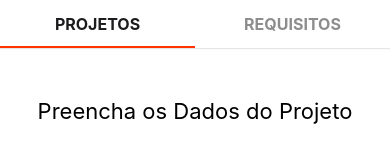
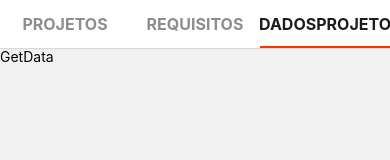
Before and after one commit to RodrigoBJJ94/projeto-integrador-nove-parte-um-faculdade-react-native, a React Native app: screen /DadosProjeto in a window 390 px wide. Shown: the top 160 px of the page. Built offline with nearby package versions, Linux system fonts and the light colour scheme.

Commit message:
Version 1.07

```diff
--- a/package.json
+++ b/package.json
@@ -10,6 +10,7 @@
     "lint": "eslint ."
   },
   "dependencies": {
+    "@react-native-async-storage/async-storage": "^1.17.3",
     "@react-native-community/datetimepicker": "^5.1.0",
     "@react-navigation/material-top-tabs": "^6.1.1",
     "@react-navigation/native": "^6.0.8",
--- a/src/App.js
+++ b/src/App.js
@@ -4,6 +4,7 @@ import { NavigationContainer } from "@react-navigation/native";
 import { createMaterialTopTabNavigator } from "@react-navigation/material-top-tabs";
 import Projetos from "./screens/Projetos/Projetos/Projetos";
 import Requisitos from "./screens/Requisitos/Requisitos/Requisitos";
+import DadosProjeto from "./screens/DadosProjeto/DadosProjeto";
 import { navigationStyle } from "./NavigationStyles";
 import Styles from "./Styles";
 
@@ -16,6 +17,7 @@ export default function App() {
         <Tab.Navigator initialRouteName="Projetos" screenOptions={navigationStyle}>
           <Tab.Screen name="Projetos" component={Projetos} />
           <Tab.Screen name="Requisitos" component={Requisitos} />
+          <Tab.Screen name="DadosProjeto" component={DadosProjeto} />
         </Tab.Navigator>
       </NavigationContainer>
     </View>
--- /dev/null
+++ b/src/screens/DadosProjeto/DadosProjeto.js
@@ -0,0 +1,19 @@
+import React from "react";
+import { View, Text, TouchableOpacity } from "react-native";
+import AsyncStorage from '@react-native-async-storage/async-storage';
+
+export default function DadosProjeto() {
+    const getData = async (key) => {
+        const value = await AsyncStorage.getItem(key)
+        console.log(value)
+    }
+
+    return (
+        <View>
+           <TouchableOpacity onPress={getData}>
+               <Text>GetData</Text>
+           </TouchableOpacity>
+
+        </View>
+    );
+};
--- a/src/screens/Projetos/Projetos/Projetos.js
+++ b/src/screens/Projetos/Projetos/Projetos.js
@@ -8,8 +8,8 @@ import EndDate from "../EndDate/EndDate";
 import SendData from "../SendData/SendData";
 import Styles from "./Styles";
 
-export default function Projetos() {
-    const [projectName, setProjectName] = useState("");
+export default function Projetos({ navigation }) {
+    const [projectName, setProjectName] = useState(null);
 
     return (
         <View style={Styles.mainView}>
@@ -18,7 +18,7 @@ export default function Projetos() {
             <Input setProjectName={setProjectName} />
             <StartDate />
             <EndDate />
-            <SendData projectName={projectName} />
+            <SendData projectName={projectName} setProjectName={setProjectName} />
         </View>
     );
 };
--- a/src/screens/Projetos/SendData/SendData.js
+++ b/src/screens/Projetos/SendData/SendData.js
@@ -1,8 +1,9 @@
 import React from "react";
 import { View, TouchableOpacity, Text, Alert } from "react-native";
+import AsyncStorage from '@react-native-async-storage/async-storage';
 import Styles from "./Styles";
 
-export default function SendData({ projectName }) {
+export default function SendData({ projectName, setProjectName }) {
     function sendData() {
         if (projectName === "") {
             Alert.alert("Favor preencha os dados do projeto!");
@@ -11,9 +12,15 @@ export default function SendData({ projectName }) {
         };
     };
 
+    const storeData = (key, value) => {
+        AsyncStorage.setItem(key, value)
+    }
+
+
+
     return (
         <View style={Styles.viewSend}>
-            <TouchableOpacity onPress={sendData} style={Styles.buttonSend}>
+            <TouchableOpacity onPress={storeData} style={Styles.buttonSend}>
                 <Text style={Styles.send}>Finalizar</Text>
             </TouchableOpacity>
         </View>
```
Also changed, not shown: 1 other file (tests, documents, lock files or other folders).
